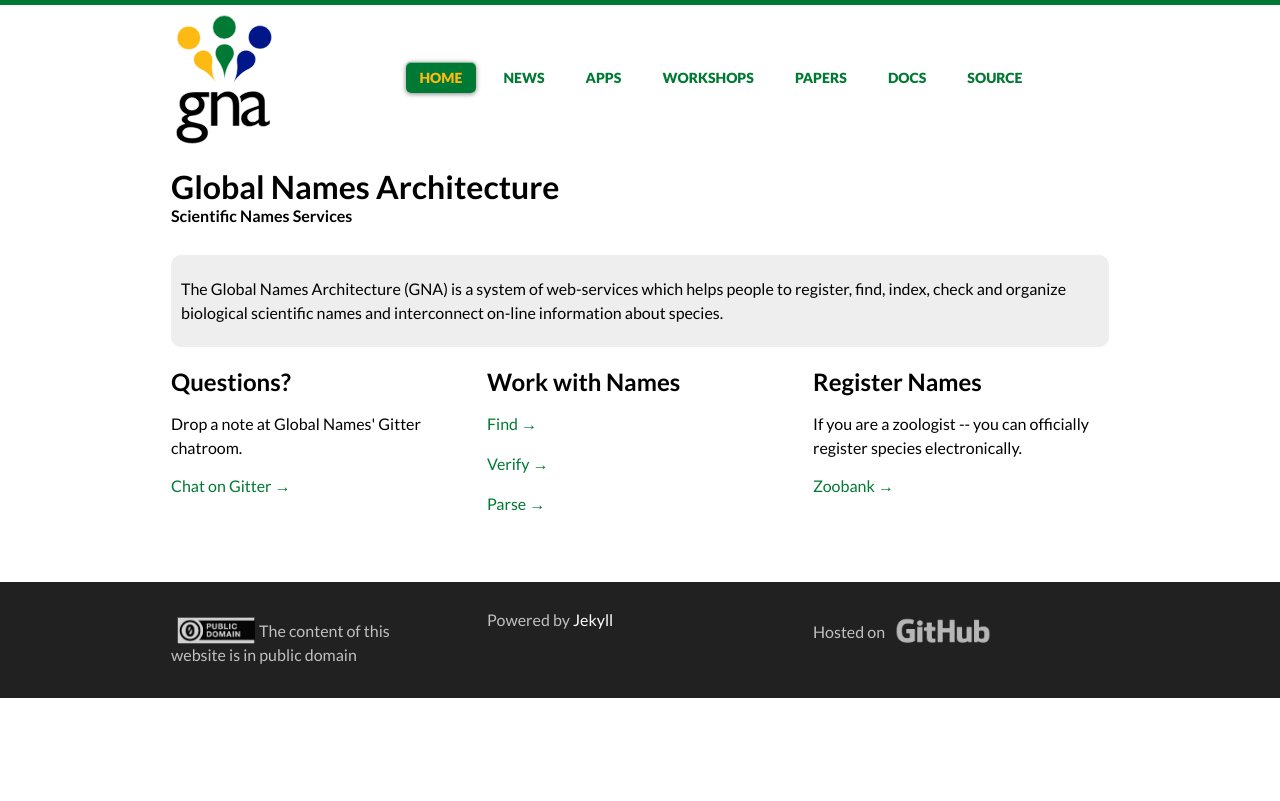
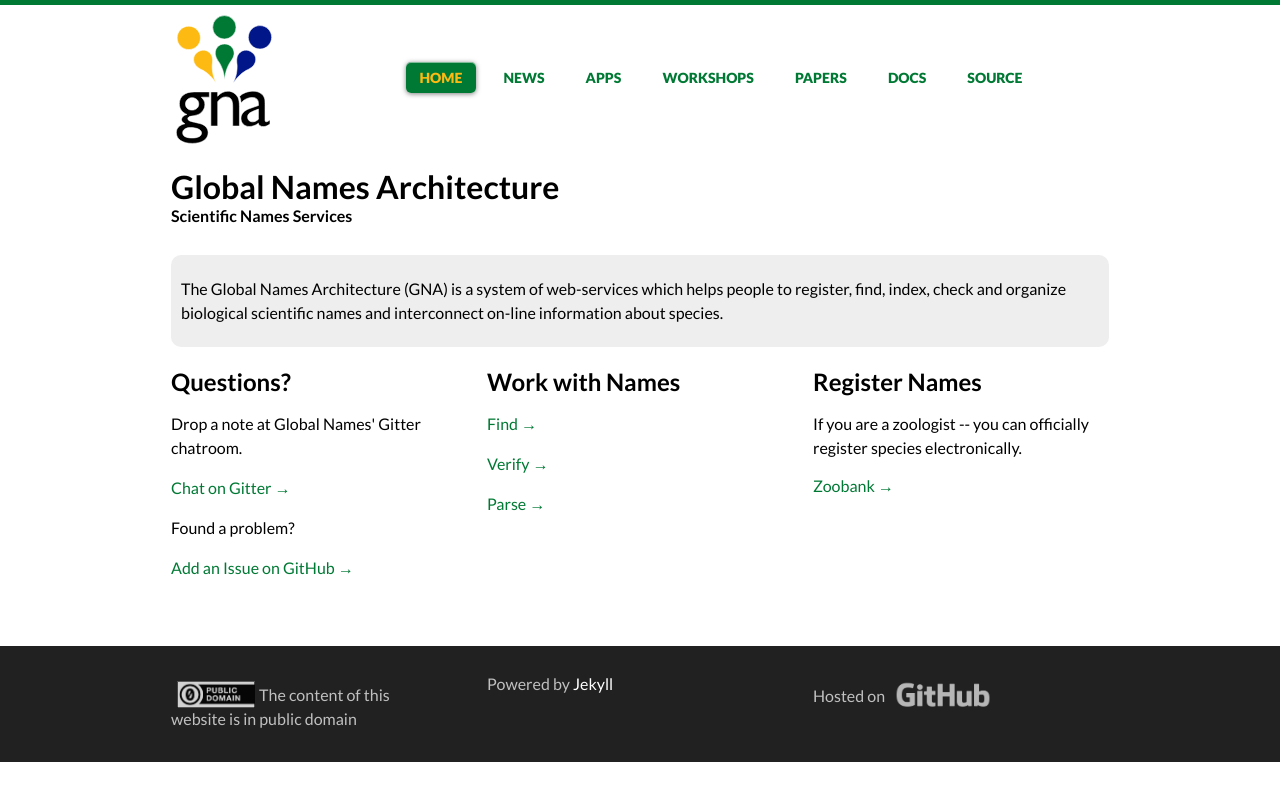
Before and after one commit to GlobalNamesArchitecture/GlobalNamesArchitecture.github.io, a Jekyll site: the page built from index.html, in a window 1280 px wide. Shown: the top 801 px of the page. Built offline with Jekyll 4.4.1, drawn with Linux system fonts in a browser that asks for light colours; nearby versions of some CDN libraries.

Commit message:
main page changes

```diff
--- a/index.html
+++ b/index.html
@@ -30,10 +30,10 @@ overview: true
   <div class="grid">
     <div class="unit one-third">
       <h2>Questions?</h2>
-      <p>
-      Drop a note at Global Names' Gitter chatroom.
-      </p>
-      <a href="https://gitter.im/GlobalNamesArchitecture/GlobalNames">Chat on Gitter &rarr;</a>
+      <p>Drop a note at Global Names' Gitter chatroom.</p>
+      <p><a href="https://gitter.im/GlobalNamesArchitecture/GlobalNames">Chat on Gitter &rarr;</a></p>
+      <p>Found a problem?</p>
+      <p><a href="https://github.com/GlobalNamesArchitecture/GlobalNamesArchitecture.github.io/issue">Add an Issue on GitHub &rarr;</a></p>
     </div>
     <div class="unit one-third">
       <h2>Work with Names</h2>
```
Also changed, not shown: _docs/index.md (+1 -1 lines).
